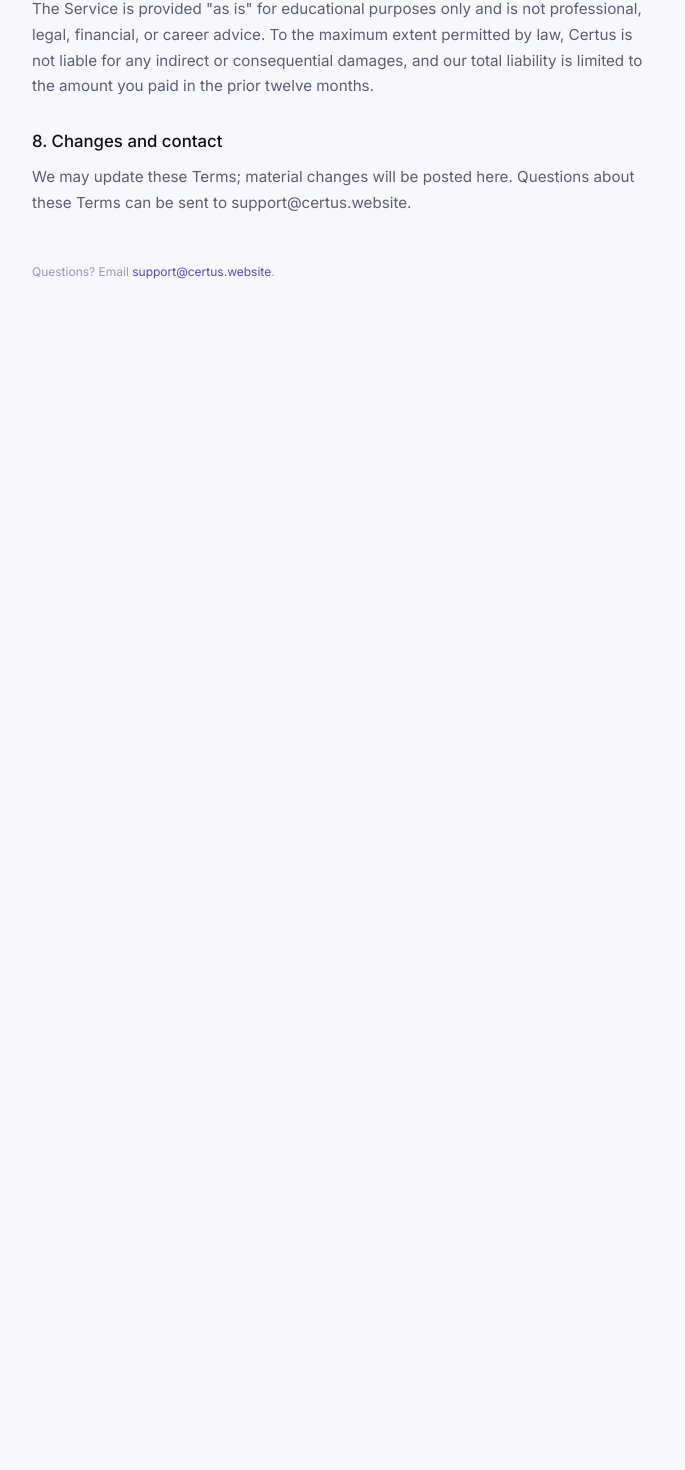
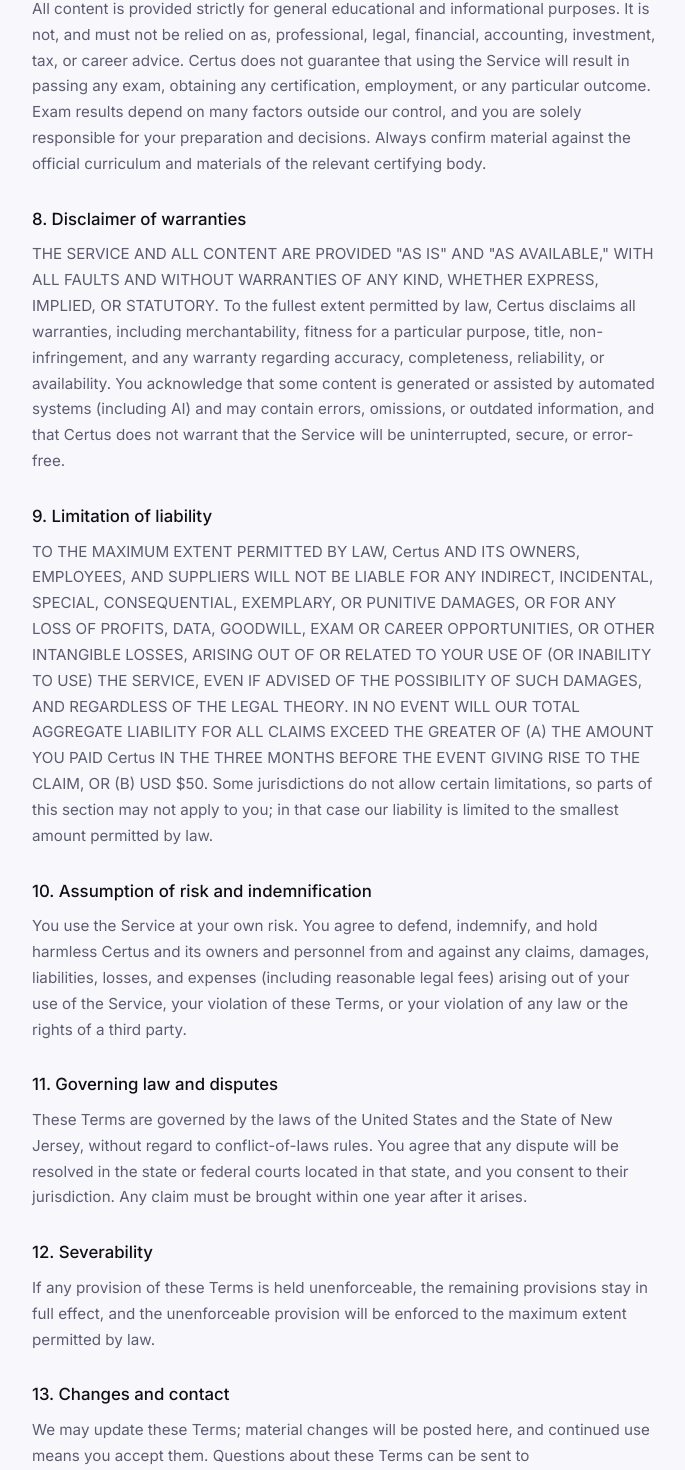
Before and after one commit to DanteBuonadonna/Certus, a Next.js app: page /terms in a window 1280 px wide. Shown: the part 1299-2769 px from the top of the page, without its empty margins (296-981 px from the left). Before the commit the page ends 1627 px from the top, so only its background shows below. Built offline with nearby package versions, Linux system fonts and the light colour scheme.

Commit message:
Strengthen Terms liability + NJ governing law

```diff
--- a/src/app/terms/page.tsx
+++ b/src/app/terms/page.tsx
@@ -53,18 +53,66 @@
         you a personal, non-transferable license to use the Service for your own study.
       </p>
 
-      <H2>7. Disclaimers and limitation of liability</H2>
+      <H2>7. Educational use only — no guarantee of results</H2>
       <p>
-        The Service is provided &quot;as is&quot; for educational purposes only and is not professional, legal,
-        financial, or career advice. To the maximum extent permitted by law, {BRAND.name} is not liable for any
-        indirect or consequential damages, and our total liability is limited to the amount you paid in the
-        prior twelve months.
+        All content is provided strictly for general educational and informational purposes. It is not, and
+        must not be relied on as, professional, legal, financial, accounting, investment, tax, or career
+        advice. {BRAND.name} does not guarantee that using the Service will result in passing any exam,
+        obtaining any certification, employment, or any particular outcome. Exam results depend on many factors
+        outside our control, and you are solely responsible for your preparation and decisions. Always confirm
+        material against the official curriculum and materials of the relevant certifying body.
       </p>
 
-      <H2>8. Changes and contact</H2>
+      <H2>8. Disclaimer of warranties</H2>
       <p>
-        We may update these Terms; material changes will be posted here. Questions about these Terms can be
-        sent to {BRAND.supportEmail}.
+        THE SERVICE AND ALL CONTENT ARE PROVIDED &quot;AS IS&quot; AND &quot;AS AVAILABLE,&quot; WITH ALL
+        FAULTS AND WITHOUT WARRANTIES OF ANY KIND, WHETHER EXPRESS, IMPLIED, OR STATUTORY. To the fullest
+        extent permitted by law, {BRAND.name} disclaims all warranties, including merchantability, fitness for a
+        particular purpose, title, non-infringement, and any warranty regarding accuracy, completeness,
+        reliability, or availability. You acknowledge that some content is generated or assisted by automated
+        systems (including AI) and may contain errors, omissions, or outdated information, and that
+        {" "}{BRAND.name} does not warrant that the Service will be uninterrupted, secure, or error-free.
+      </p>
+
+      <H2>9. Limitation of liability</H2>
+      <p>
+        TO THE MAXIMUM EXTENT PERMITTED BY LAW, {BRAND.name} AND ITS OWNERS, EMPLOYEES, AND SUPPLIERS WILL NOT
+        BE LIABLE FOR ANY INDIRECT, INCIDENTAL, SPECIAL, CONSEQUENTIAL, EXEMPLARY, OR PUNITIVE DAMAGES, OR FOR
+        ANY LOSS OF PROFITS, DATA, GOODWILL, EXAM OR CAREER OPPORTUNITIES, OR OTHER INTANGIBLE LOSSES, ARISING
+        OUT OF OR RELATED TO YOUR USE OF (OR INABILITY TO USE) THE SERVICE, EVEN IF ADVISED OF THE POSSIBILITY
+        OF SUCH DAMAGES, AND REGARDLESS OF THE LEGAL THEORY. IN NO EVENT WILL OUR TOTAL AGGREGATE LIABILITY FOR
+        ALL CLAIMS EXCEED THE GREATER OF (A) THE AMOUNT YOU PAID {BRAND.name} IN THE THREE MONTHS BEFORE THE
+        EVENT GIVING RISE TO THE CLAIM, OR (B) USD $50. Some jurisdictions do not allow certain limitations, so
+        parts of this section may not apply to you; in that case our liability is limited to the smallest amount
+        permitted by law.
+      </p>
+
+      <H2>10. Assumption of risk and indemnification</H2>
+      <p>
+        You use the Service at your own risk. You agree to defend, indemnify, and hold harmless {BRAND.name} and
+        its owners and personnel from and against any claims, damages, liabilities, losses, and expenses
+        (including reasonable legal fees) arising out of your use of the Service, your violation of these
+        Terms, or your violation of any law or the rights of a third party.
+      </p>
+
+      <H2>11. Governing law and disputes</H2>
+      <p>
+        These Terms are governed by the laws of the United States and the State of New Jersey, without regard
+        to conflict-of-laws rules. You agree that any dispute will be resolved in the state or federal courts
+        located in that state, and you consent to their jurisdiction. Any claim must be brought within one year
+        after it arises.
+      </p>
+
+      <H2>12. Severability</H2>
+      <p>
+        If any provision of these Terms is held unenforceable, the remaining provisions stay in full effect,
+        and the unenforceable provision will be enforced to the maximum extent permitted by law.
+      </p>
+
+      <H2>13. Changes and contact</H2>
+      <p>
+        We may update these Terms; material changes will be posted here, and continued use means you accept
+        them. Questions about these Terms can be sent to {BRAND.supportEmail}.
       </p>
     </LegalShell>
   );
```
